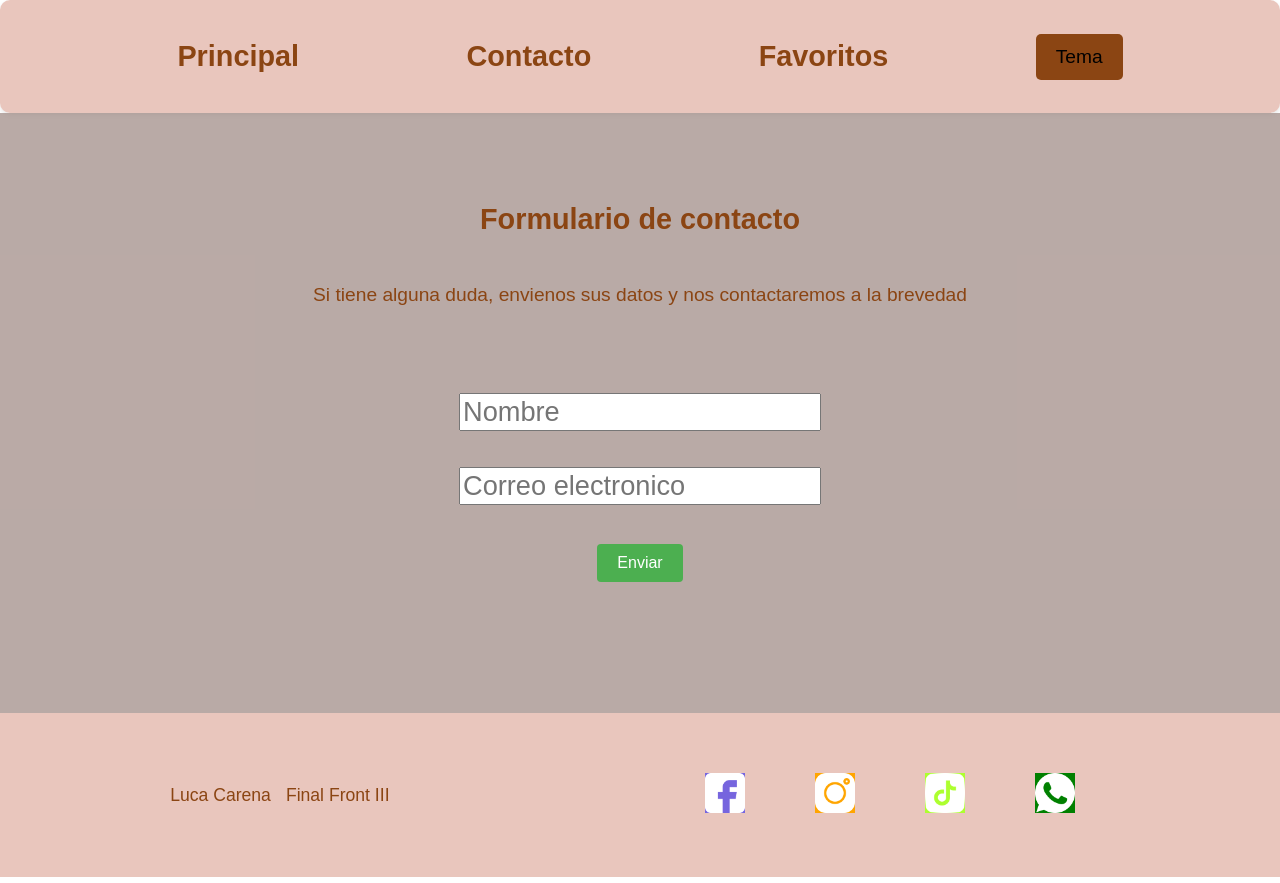
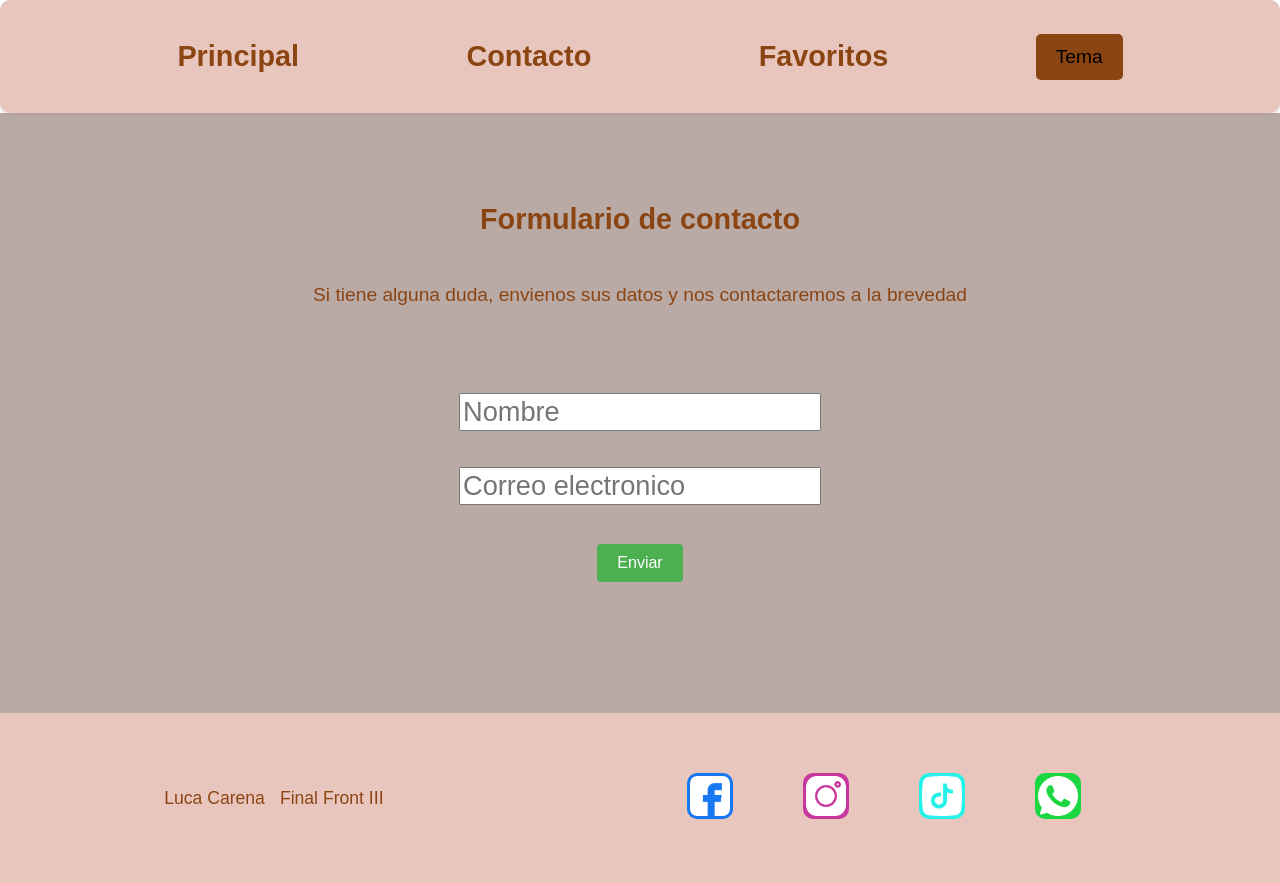
Before and after one commit to LucaCarena97/Final_FrontIII, a React (Vite) app: page /contact in a window 1280 px wide. Built offline with nearby package versions, Linux system fonts and the light colour scheme.

Commit message:
estilando imagenes redes

```diff
--- a/src/components/Footer.modules.css
+++ b/src/components/Footer.modules.css
@@ -15,19 +15,27 @@
 }
 
 .face {
-  background-color: rgba(0, 0, 255, 0.493);
+  background-color: #1877f2;
+  border: 3px solid #1877f2;
+  border-radius: 10px;
 }
 
 .ig {
-  background-color: orange;
+  background-color: #c8379e;
+  border: 3px solid #c8379e;
+  border-radius: 10px;
 }
 
 .tik {
-  background-color: greenyellow;
+  background-color: #25f2e9;
+  border: 3px solid #25f2e9;
+  border-radius: 10px;
 }
 
 .wp {
-  background-color: green;
+  background-color: #1bd741;
+  border: 3px solid #1bd741;
+  border-radius: 10px;
 }
 
 .images img {
--- a/src/components/Form.jsx
+++ b/src/components/Form.jsx
@@ -18,7 +18,7 @@ export function Form() {
 
     setMensaje(
       <>
-        Gracias {name} por contactarnos
+        Gracias {name}, te contactaremos por {email}
         <br />
         Recargar página para volver a enviar
       </>
@@ -32,7 +32,7 @@ export function Form() {
     if (mensaje) {
       const timer = setTimeout(() => {
         setMensaje("");
-      }, 3500);
+      }, 3800);
 
       return () => clearTimeout(timer);
     }
```
